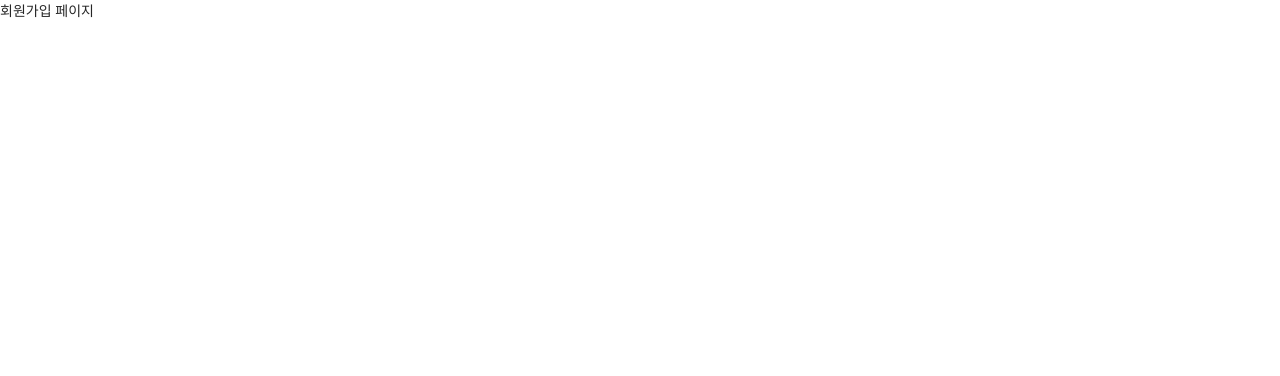
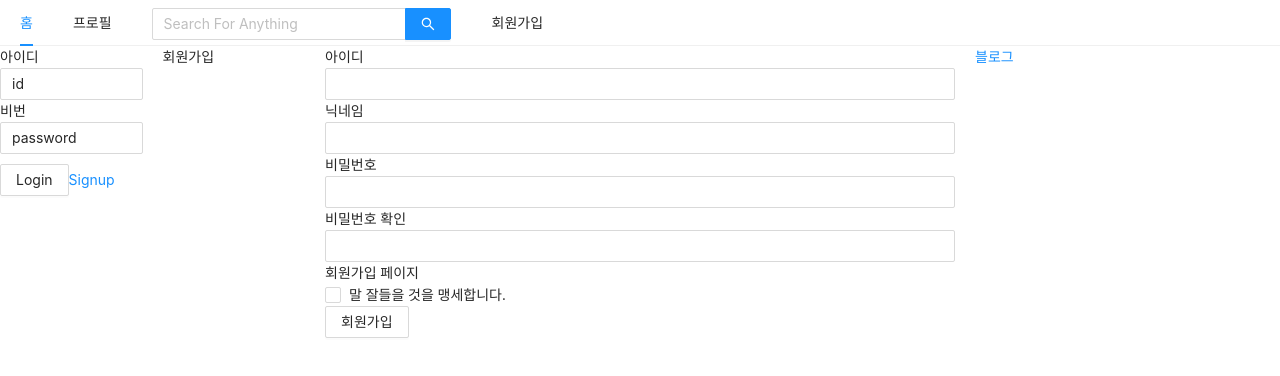
Before and after one commit to pakjonghun/zero-bird-react, a Next.js app: page /signup in a window 1280 px wide. Shown: the top 376 px of the page. Built offline with nearby package versions, Linux system fonts and the light colour scheme.

Commit message:
Add:Signup 추가

```diff
--- a/components/appLayout.js
+++ b/components/appLayout.js
@@ -58,10 +58,10 @@ const AppLayout = ({ children }) => {
           회원가입
         </Col>
 
-        <Col xs={24} md={6}>
+        <Col xs={24} md={12}>
           {children}
         </Col>
-        <Col xs={24} md={3}>
+        <Col xs={24} md={6}>
           <a
             href="https://www.naver.com"
             target="_blank"
--- a/components/loginForm.js
+++ b/components/loginForm.js
@@ -16,7 +16,6 @@ const LoginForm = ({ setIsLoggedIn }) => {
   }, []);
 
   const onSubmit = useCallback(() => {
-    console.log(id, password);
     setIsLoggedIn(true);
   }, [id, password]);
 
--- /dev/null
+++ b/hooks/useInput.js
@@ -0,0 +1,11 @@
+import React, { useCallback, useState } from "react";
+
+const useInput = ({ initialValue = "" }) => {
+  const [value, setState] = useState(initialValue);
+  const onChange = useCallback((e) => {
+    setState(e.target.value);
+  }, []);
+  return [value, onChange];
+};
+
+export default useInput;
--- a/pages/index.js
+++ b/pages/index.js
@@ -2,11 +2,7 @@ import "antd/dist/antd.css";
 import AppLayout from "../components/appLayout";
 
 const Home = () => {
-  return (
-    <AppLayout>
-      <div>home</div>
-    </AppLayout>
-  );
+  return <AppLayout>aa</AppLayout>;
 };
 
 export default Home;
--- a/pages/signup.js
+++ b/pages/signup.js
@@ -1,15 +1,111 @@
-import React from "react";
+import React, { useCallback, useState } from "react";
 import Head from "next/head";
+import AppLayout from "../components/appLayout";
+import { Checkbox, Button, Form, Input } from "antd";
+import useInput from "../hooks/useInput";
+import styled from "styled-components";
+const Signup = () => {
+  const [id, onChangeId] = useInput("");
+  const [nickName, onChangeNickName] = useInput("");
+  const [password, onChangePassword] = useInput("");
+  const [passwordConfirm, setPasswordConfirm] = useState("");
+  const [passwordError, setPasswordError] = useState(false);
+  const [term, setTerm] = useState("");
+  const [termError, setTermError] = useState(false);
+  const onChange = useCallback((e) => {
+    setTerm(e.target.checked);
+    setTermError(!e.target.checked);
+  }, []);
 
-const Signup = () => {
+  const onCheckPassword = useCallback(
+    (e) => {
+      setPasswordConfirm(e.target.value);
+      setPasswordError(e.target.value !== password);
+    },
+    [password]
+  );
+
+  const onSubmit = useCallback(() => {
+    console.log(123);
+    switch (true) {
+      case password !== passwordConfirm:
+        setPasswordError(true);
+        console.log(1);
+        break;
+      case !term:
+        setTermError(true);
+        console.log(2);
+        break;
+      default:
+        console.log(3);
+        break;
+    }
+    console.log(id, nickName, password);
+  }, [password, passwordConfirm, term]);
+
   return (
-    <>
+    <AppLayout>
       <Head>
         <title>signup</title>
       </Head>
-      <div>회원가입 페이지</div>
-    </>
+      <Form onFinish={onSubmit}>
+        <div>
+          <label htmlFor="user_id">아이디</label>
+          <br />
+          <Input name="user_id" value={id} required onChange={onChangeId} />
+        </div>
+        <div>
+          <label htmlFor="nickName">닉네임</label>
+          <br />
+          <Input
+            name="nickName"
+            value={nickName}
+            required
+            onChange={onChangeNickName}
+          />
+        </div>
+        <div>
+          <label htmlFor="password">비밀번호</label>
+          <br />
+          <Input
+            name="password"
+            value={password}
+            required
+            onChange={onChangePassword}
+          />
+        </div>
+        <div>
+          <label htmlFor="password">비밀번호 확인</label>
+          <br />
+          <Input
+            name="passwordConfirm"
+            value={passwordConfirm}
+            required
+            onChange={onCheckPassword}
+          />
+          {passwordError && (
+            <PasswordErrorMessage>비밀번호오류 입니다.</PasswordErrorMessage>
+          )}
+        </div>
+        <div>회원가입 페이지</div>
+        <div>
+          <Checkbox checked={term} onChange={onChange}>
+            말 잘들을 것을 맹세합니다.
+          </Checkbox>
+          {termError && (
+            <TermErrorMessage>약관에 동의하셔야 합니다.</TermErrorMessage>
+          )}
+        </div>
+        <Button htmlType="submit">회원가입</Button>
+      </Form>
+    </AppLayout>
   );
 };
 
 export default Signup;
+
+const PasswordErrorMessage = styled.div`
+  color: red;
+`;
+
+const TermErrorMessage = styled(PasswordErrorMessage)``;
```
Also changed, not shown: components/Follower.js (added, +31 -0 lines), components/Following.js (added, +31 -0 lines), components/UserInput.js (added, +22 -0 lines), pages/about/profile.js (deleted, +0 -14 lines), pages/profile.js (+20 -3 lines).
